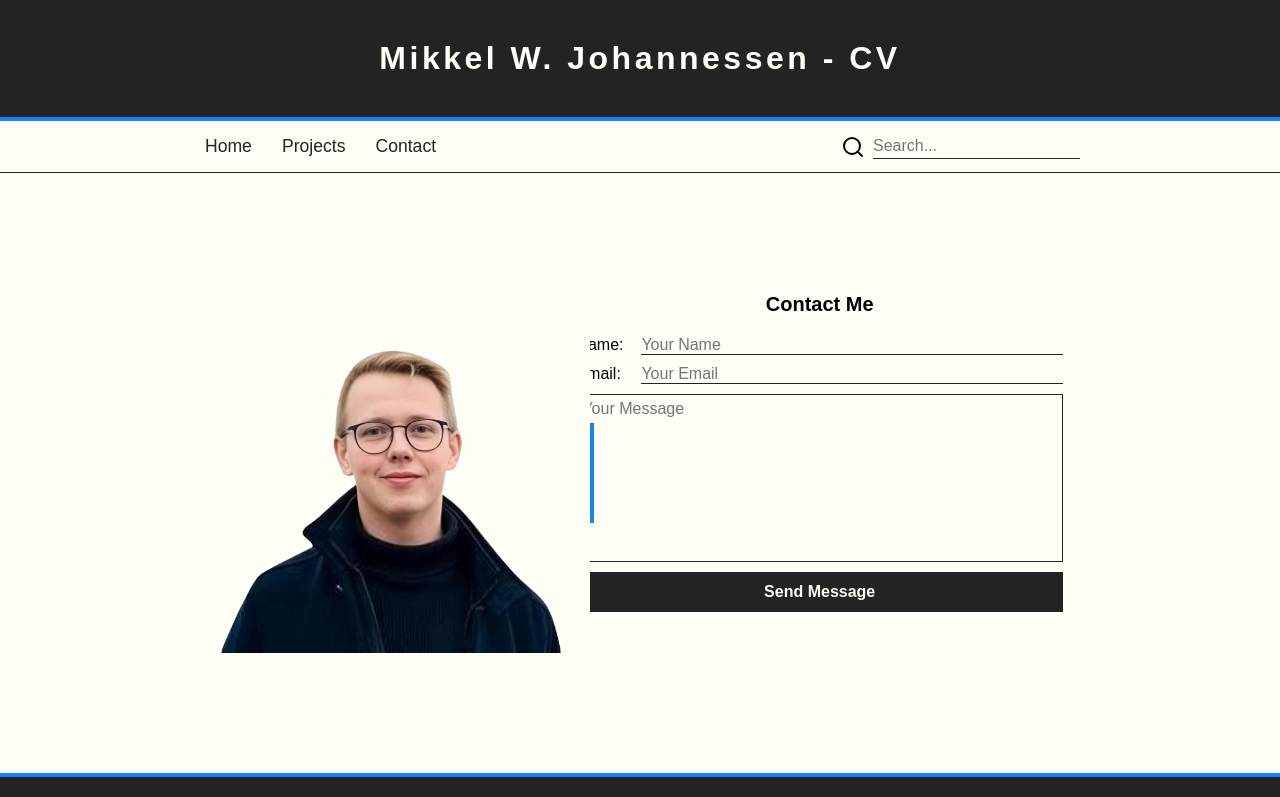
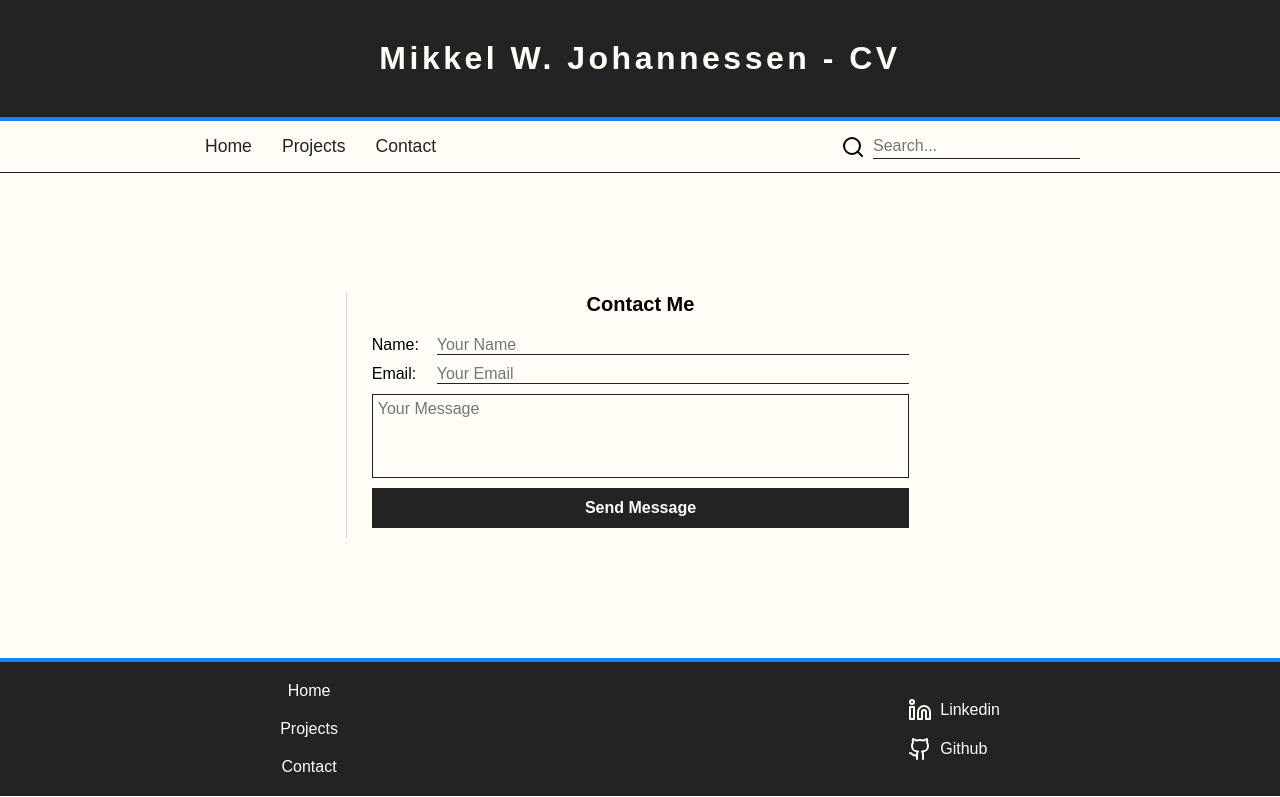
Before and after one commit to Mwaldemar/Resume, a Next.js app: page /contact in a window 1280 px wide. Shown: the top 797 px of the page. Built offline with nearby package versions, Linux system fonts and the light colour scheme.

Commit message:
quick fix to contact form for smaller screens

```diff
--- a/app/contact/contact.module.scss
+++ b/app/contact/contact.module.scss
@@ -3,6 +3,7 @@
   margin: 120px auto;
   display: flex;
   flex-direction: row;
+  justify-content: center;
 
   .pictureContainer {
     width: 40%;
@@ -10,10 +11,15 @@
     justify-content: space-between;
     align-items: center;
     position: relative;
+    display: none;
 
-    .border {
-      border-right: 4px solid var(--blue);
-      height: 100px;
+    @include respond-to(largeDesktop) {
+      display: flex;
+
+      .border {
+        border-right: 4px solid var(--blue);
+        height: 100px;
+      }
     }
   }
 
--- a/app/globalStyles/mixins.scss
+++ b/app/globalStyles/mixins.scss
@@ -2,7 +2,7 @@
 $mobile: 480px;
 $tablet: 768px;
 $desktop: 1024px;
-$largeDesktop: 1200px;
+$largeDesktop: 1440px;
 
 @mixin respond-to($device) {
   @if $device == mobile {
```
